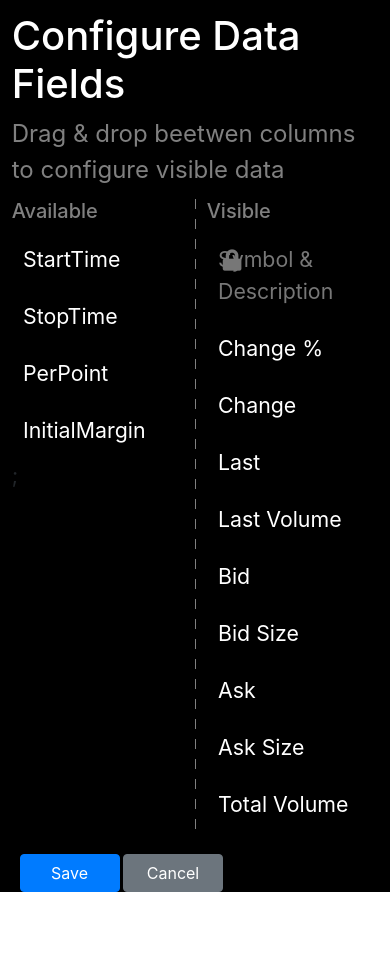
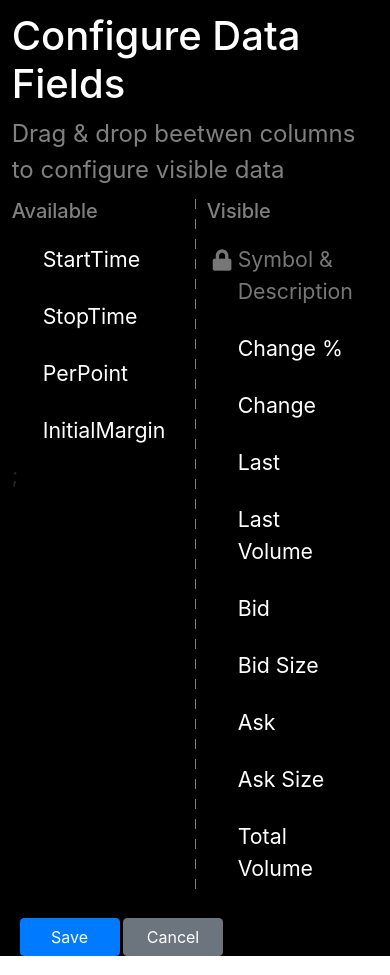
Before and after one commit to idimac/testDragAndDrop, a React (Create React App) app: page / in a window 390 px wide. Before the commit the page ends 911 px from the top, so only its background shows below. Built offline with nearby package versions, Linux system fonts and the light colour scheme.

Commit message:
fix mobile styles

```diff
--- a/src/App.css
+++ b/src/App.css
@@ -61,7 +61,7 @@
   border: 1px dashed gray;
 }
 .list .list-group-item {
-  padding-left: 6%;
+  padding-left: 30px;
   background-color: black;
   color:#fff;
 }
@@ -76,7 +76,7 @@
   font-size: 18px;
   content: "\f0c9";
   position: absolute;
-  left: 20px;
+  left: 5px;
   top: 15px;
 }
 
@@ -88,7 +88,7 @@
   font-family: "Font Awesome 5 Free";
   content: "\f023";
   position: absolute;
-  left: 15px;
+  left: 5px;
   top: 13px;
 }
 
```
